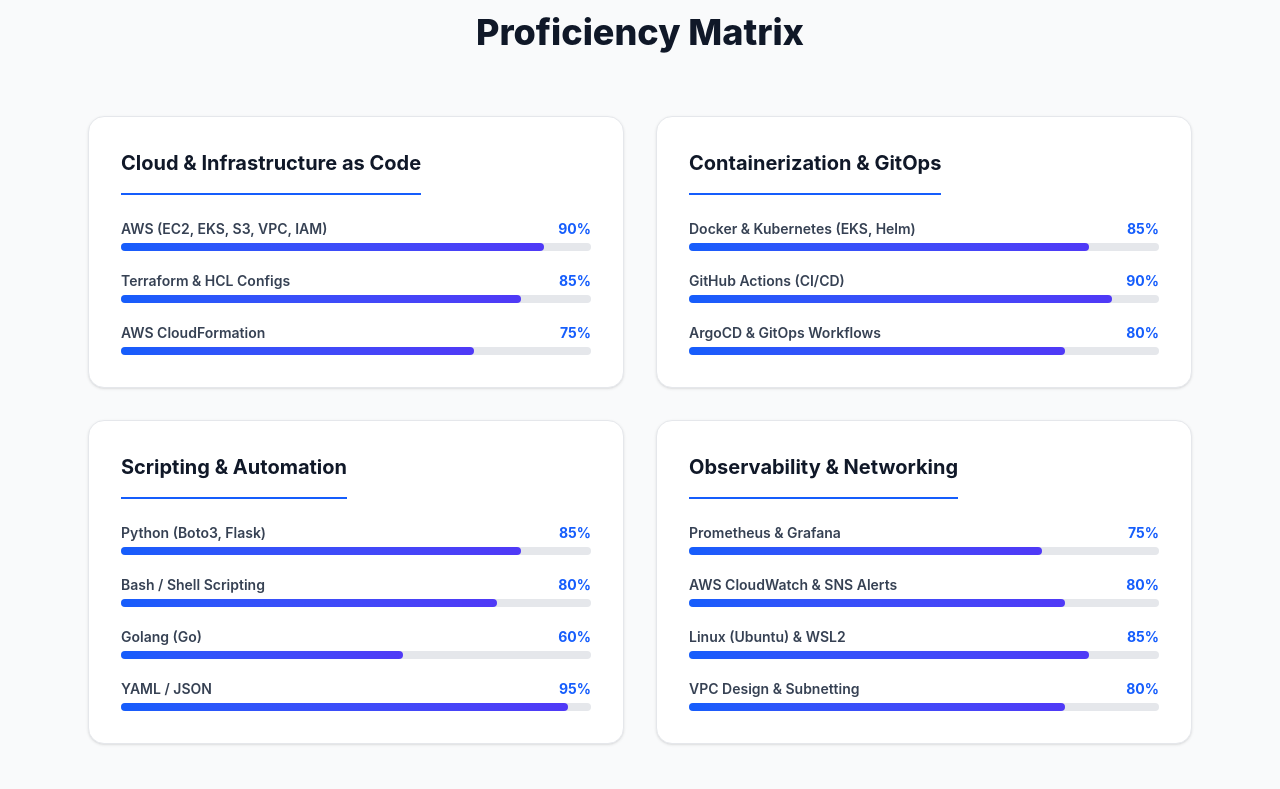
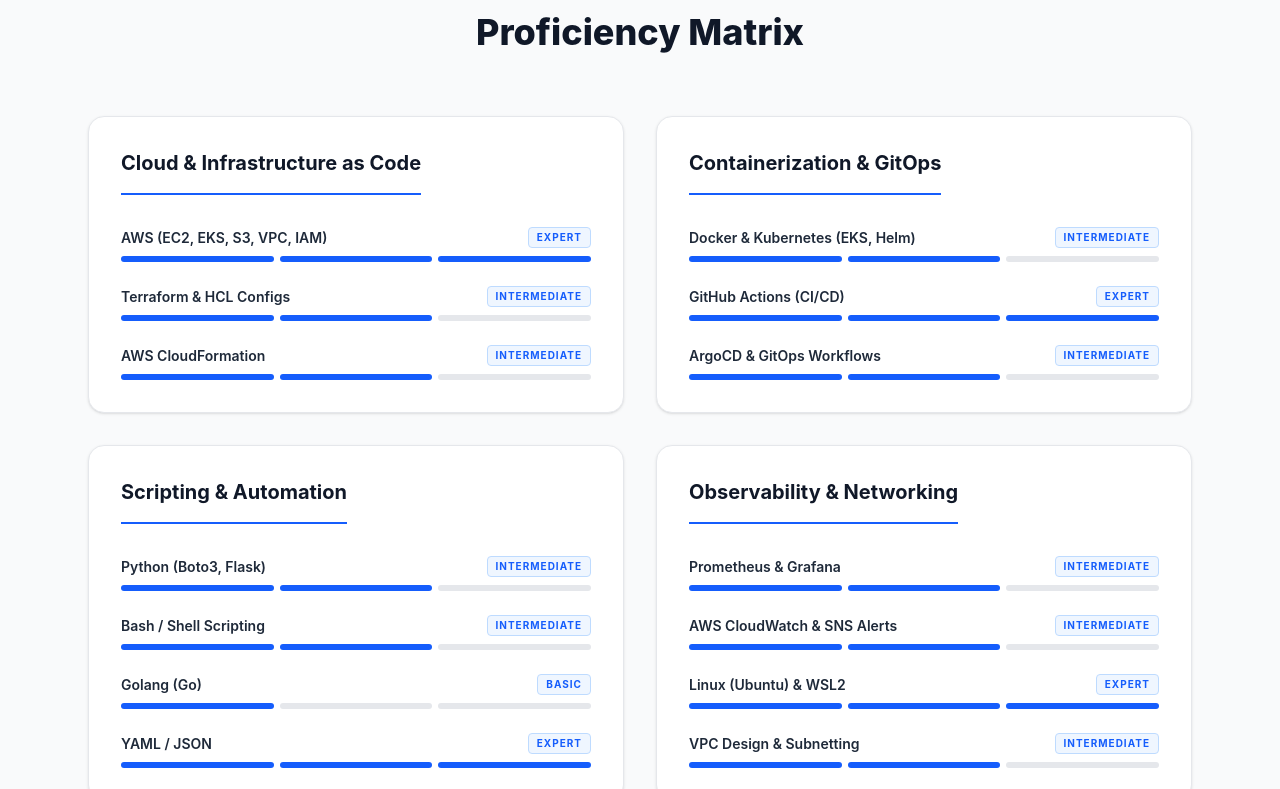
Before and after one commit to itspuru21/portfolio, a React app: page /admin in a window 1280 px wide. Shown: the part 2767-3556 px from the top of the page. Built offline with nearby package versions, Linux system fonts and the light colour scheme; the HTML template or start-up script is replaced by a standard one.

Commit message:
feat: replaced progress bars with categorical mastery tiers

```diff
--- a/src/components/Skills.jsx
+++ b/src/components/Skills.jsx
@@ -32,24 +32,35 @@ export default function Skills() {
         {skillsData.map((category, index) => (
           <div
             key={index}
-            className="bg-white dark:bg-slate-900 border border-gray-200 dark:border-slate-800 rounded-2xl p-8 shadow-sm hover:shadow-xl hover:-translate-y-1 transition-all duration-300 fade-up opacity-0 translate-y-8"
+            className="bg-white dark:bg-slate-900 border border-gray-200 dark:border-slate-800 rounded-2xl p-8 shadow-sm hover:shadow-xl transition-all duration-300 fade-up opacity-0 translate-y-8"
             style={{ transitionDelay: `${index * 100}ms` }}
           >
-            <h3 className="text-xl font-bold text-gray-900 dark:text-white mb-6 pb-4 border-b-2 border-blue-600 inline-block">
+            <h3 className="text-xl font-bold text-gray-900 dark:text-white mb-8 pb-4 border-b-2 border-blue-600 inline-block">
               {category.category}
             </h3>
-            <div className="space-y-5">
+
+            <div className="space-y-6">
               {category.skills.map(skill => (
-                <div key={skill.name}>
-                  <div className="flex justify-between mb-1">
-                    <span className="text-sm font-semibold text-gray-700 dark:text-gray-300">{skill.name}</span>
-                    <span className="text-sm font-bold text-blue-600 dark:text-blue-500">{skill.level}%</span>
+                <div key={skill.name} className="group">
+                  <div className="flex justify-between items-center mb-2">
+                    <span className="text-sm font-semibold text-gray-800 dark:text-gray-200 group-hover:text-blue-600 dark:group-hover:text-blue-400 transition-colors">
+                      {skill.name}
+                    </span>
+                    <span className="text-[10px] font-bold tracking-widest uppercase text-blue-600 dark:text-blue-500 bg-blue-50 dark:bg-blue-900/20 px-2 py-0.5 rounded border border-blue-200 dark:border-blue-800/30">
+                      {skill.level}
+                    </span>
                   </div>
-                  <div className="w-full bg-gray-200 dark:bg-slate-800 rounded-full h-2">
-                    <div
-                      className="bg-gradient-to-r from-blue-600 to-indigo-600 h-2 rounded-full transition-all duration-1000 ease-out"
-                      style={{ width: `${skill.level}%` }}
-                    ></div>
+
+                  {/* 3-Tier Segmented Indicator */}
+                  <div className="flex gap-1.5 w-full h-1.5">
+                    {/* Segment 1: Always lit for Basic, Intermediate, Expert */}
+                    <div className={`w-1/3 rounded-full transition-colors duration-500 ${['Basic', 'Intermediate', 'Expert'].includes(skill.level) ? 'bg-blue-600 dark:bg-blue-500' : 'bg-gray-200 dark:bg-slate-800'}`}></div>
+
+                    {/* Segment 2: Lit only for Intermediate and Expert */}
+                    <div className={`w-1/3 rounded-full transition-colors duration-500 ${['Intermediate', 'Expert'].includes(skill.level) ? 'bg-blue-600 dark:bg-blue-500' : 'bg-gray-200 dark:bg-slate-800'}`}></div>
+
+                    {/* Segment 3: Lit only for Expert */}
+                    <div className={`w-1/3 rounded-full transition-colors duration-500 ${skill.level === 'Expert' ? 'bg-blue-600 dark:bg-blue-500' : 'bg-gray-200 dark:bg-slate-800'}`}></div>
                   </div>
                 </div>
               ))}
--- a/src/data/skills.json
+++ b/src/data/skills.json
@@ -2,35 +2,35 @@
   {
     "category": "Cloud & Infrastructure as Code",
     "skills": [
-      { "name": "AWS (EC2, EKS, S3, VPC, IAM)", "level": 90 },
-      { "name": "Terraform & HCL Configs", "level": 85 },
-      { "name": "AWS CloudFormation", "level": 75 }
+      { "name": "AWS (EC2, EKS, S3, VPC, IAM)", "level": "Expert" },
+      { "name": "Terraform & HCL Configs", "level": "Intermediate" },
+      { "name": "AWS CloudFormation", "level": "Intermediate" }
     ]
   },
   {
     "category": "Containerization & GitOps",
     "skills": [
-      { "name": "Docker & Kubernetes (EKS, Helm)", "level": 85 },
-      { "name": "GitHub Actions (CI/CD)", "level": 90 },
-      { "name": "ArgoCD & GitOps Workflows", "level": 80 }
+      { "name": "Docker & Kubernetes (EKS, Helm)", "level": "Intermediate" },
+      { "name": "GitHub Actions (CI/CD)", "level": "Expert" },
+      { "name": "ArgoCD & GitOps Workflows", "level": "Intermediate" }
     ]
   },
   {
     "category": "Scripting & Automation",
     "skills": [
-      { "name": "Python (Boto3, Flask)", "level": 85 },
-      { "name": "Bash / Shell Scripting", "level": 80 },
-      { "name": "Golang (Go)", "level": 60 },
-      { "name": "YAML / JSON", "level": 95 }
+      { "name": "Python (Boto3, Flask)", "level": "Intermediate" },
+      { "name": "Bash / Shell Scripting", "level": "Intermediate" },
+      { "name": "Golang (Go)", "level": "Basic" },
+      { "name": "YAML / JSON", "level": "Expert" }
     ]
   },
   {
     "category": "Observability & Networking",
     "skills": [
-      { "name": "Prometheus & Grafana", "level": 75 },
-      { "name": "AWS CloudWatch & SNS Alerts", "level": 80 },
-      { "name": "Linux (Ubuntu) & WSL2", "level": 85 },
-      { "name": "VPC Design & Subnetting", "level": 80 }
+      { "name": "Prometheus & Grafana", "level": "Intermediate" },
+      { "name": "AWS CloudWatch & SNS Alerts", "level": "Intermediate" },
+      { "name": "Linux (Ubuntu) & WSL2", "level": "Expert" },
+      { "name": "VPC Design & Subnetting", "level": "Intermediate" }
     ]
   }
 ]
```
